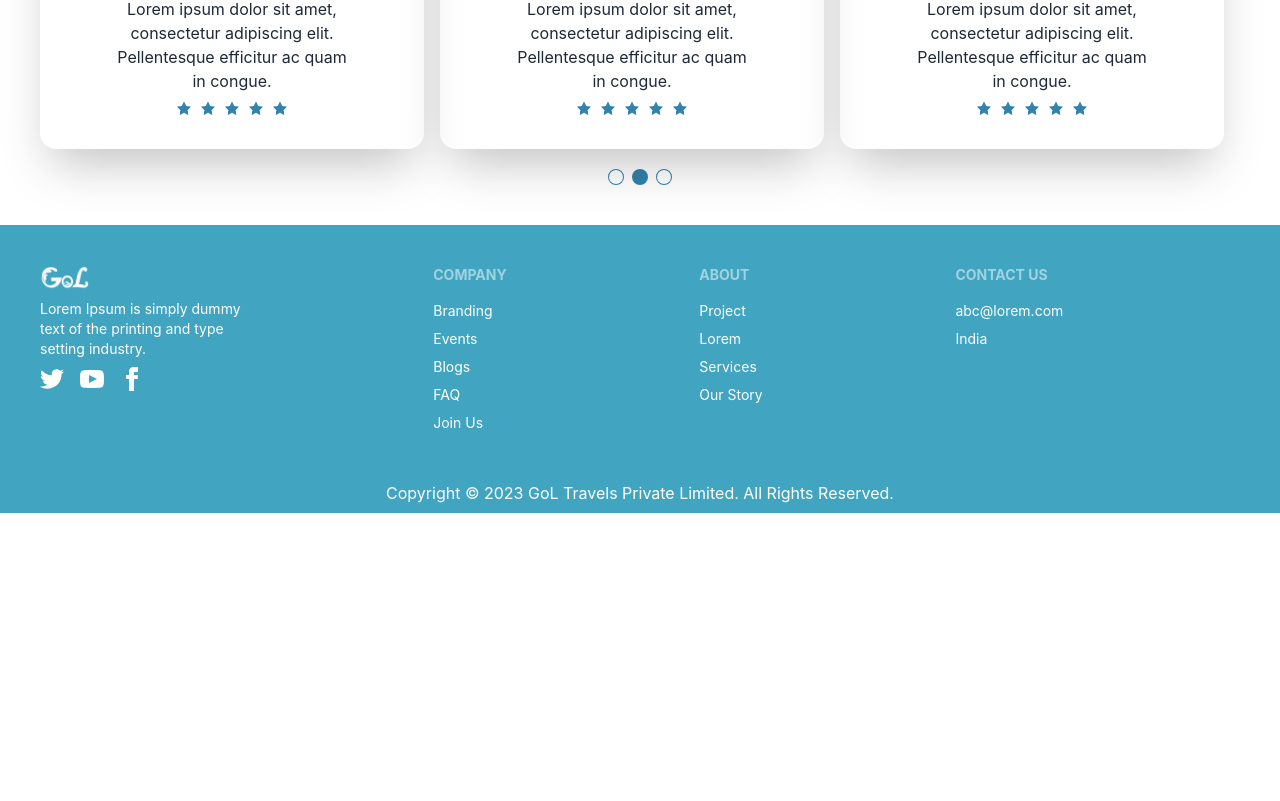
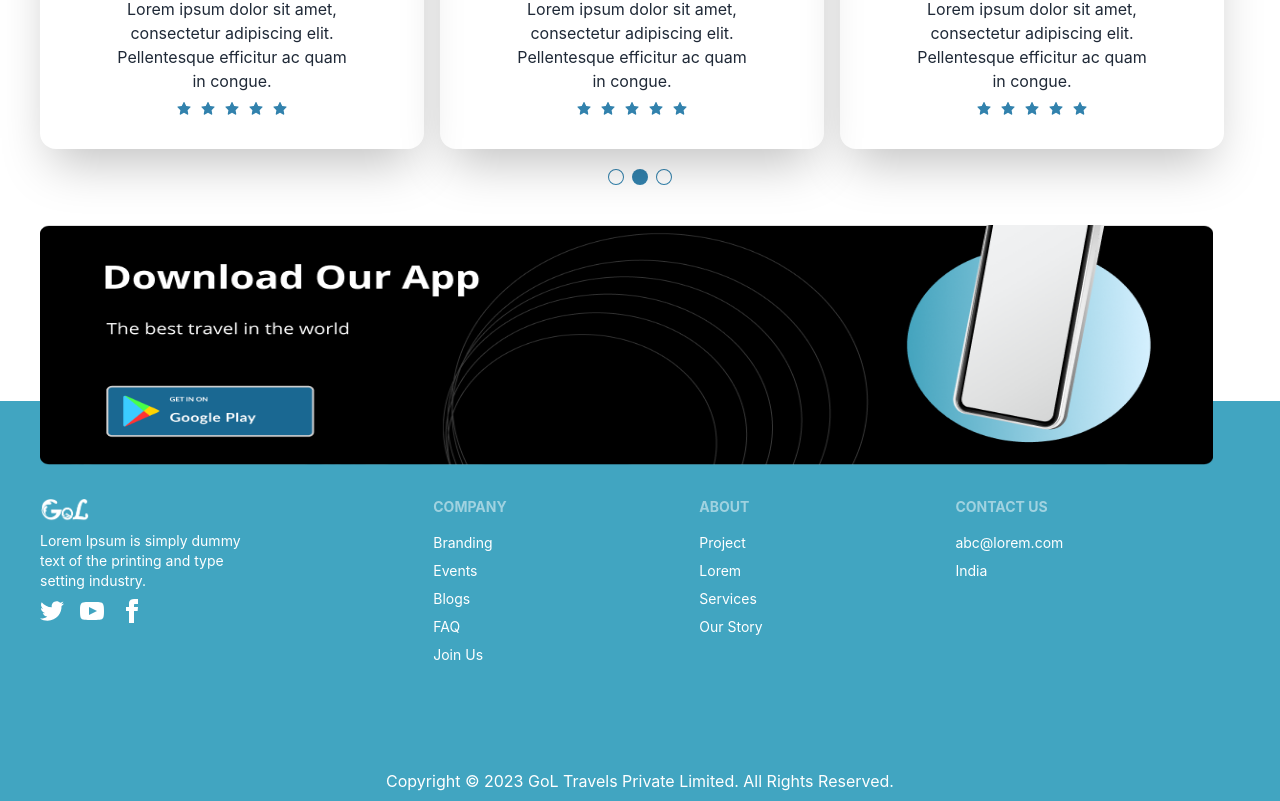
Before and after one commit to rhnchowdhury/Agumentik-Frontend-assignment, a React (Create React App) app: page / in a window 1280 px wide. Shown: the part 1178-1979 px from the top of the page. Before the commit the page ends 1691 px from the top, so only its background shows below. Built offline with nearby package versions, Linux system fonts and the light colour scheme.

Commit message:
footer re-design

```diff
--- a/src/Components/Pages/Footer/Footer.js
+++ b/src/Components/Pages/Footer/Footer.js
@@ -1,11 +1,13 @@
 import React from 'react';
 import { Link } from 'react-router-dom';
 import img1 from '../../../assets/gol-logo.png';
+import img2 from '../../../assets/phn.png';
 
 const Footer = () => {
     return (
         <div>
-            <footer className="footer p-10 text-base-content" style={{ background: '#41A5C1' }}>
+            <img src={img2} alt="" className='-mb-16 h-60 ml-10 w-11/12' />
+            <footer className="footer p-10 py-24 text-base-content" style={{ background: '#41A5C1' }}>
                 <div>
                     <img src={img1} alt="" width='50' height='50' />
                     <p className='text-white'>Lorem Ipsum is simply dummy <br /> text of the printing and type <br />setting industry.</p>
```
Also changed, not shown: public/gol-logo.png (added), src/assets/phn.png (added).
